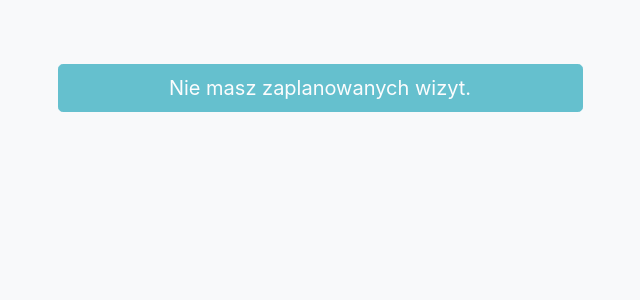
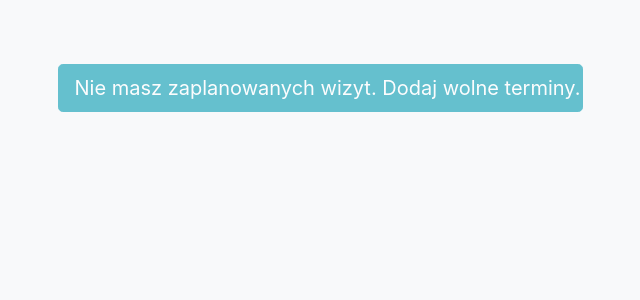
Before and after one commit to MateusBz/medical_booking_system, a Django app: page /clinic/visits/doctor/ in a window 1280 px wide. Shown: the part 56-356 px from the top of the page, without its empty margins (320-960 px from the left). Run offline with Django 3.2, Linux system fonts and the light colour scheme; the visitor is signed in with stand-in values (Sample User, id 1); data that the repository does not hold is empty; some libraries are stand-ins or nearby versions.

Commit message:
Add message to doctor

```diff
--- a/templates/clinic/doctor_schedule_list.html
+++ b/templates/clinic/doctor_schedule_list.html
@@ -16,7 +16,7 @@
     {% endif %}
     {% else %}
          <div class="col-md-6 offset-md-3" style="margin-top: 4rem;">
-            <button class="btn btn-block btn-info disabled btn-lg">Nie masz zaplanowanych wizyt.</button>
+            <button class="btn btn-block btn-info disabled btn-lg">Nie masz zaplanowanych wizyt. Dodaj wolne terminy.</button>
 
         </div>
     {% endif%}
```
